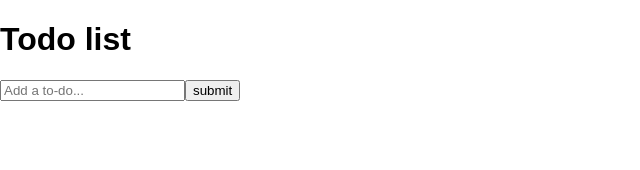
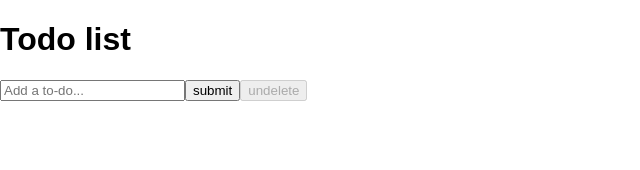
Before and after one commit to meloncatty/react-linked-list, a React (Create React App) app: page / in a window 1280 px wide. Shown: the top 170 px of the page, without its empty margins (0-640 px from the left). Built offline with nearby package versions, Linux system fonts and the light colour scheme.

Commit message:
add undelete functionality add undelete tests

```diff
--- a/src/App.js
+++ b/src/App.js
@@ -5,10 +5,10 @@ import './App.css'
 import actions from './actions/actions.js'
 import { connect } from 'react-redux'
 
-export const App = ({ submitTodo, todos, deleteTodo }) => (
+export const App = ({ submitTodo, todos, deleteTodo, undeleteTodo }) => (
   <div>
     <h1>Todo list</h1>
-    <ToDo submitTodo={submitTodo} />
+    <ToDo submitTodo={submitTodo} undeleteTodo={undeleteTodo} />
     <TodoList todos={todos} deleteTodo={deleteTodo} />
   </div>
 )
@@ -23,6 +23,10 @@ const mapDispatchToProps = dispatch => ({
   },
   deleteTodo: (id) => {
     dispatch(actions.deleteTodo(id))
+  },
+
+  undeleteTodo: () => {
+    dispatch(actions.undeleteTodo())
   }
 })
 
--- a/src/actions/actions.js
+++ b/src/actions/actions.js
@@ -21,6 +21,12 @@ const actions = {
       type: types.DELETE_TODO,
       id
     }
+  },
+
+  undeleteTodo () {
+    return {
+      type: types.UNDELETE_TODO
+    }
   }
 }
 
--- a/src/components/ToDo.js
+++ b/src/components/ToDo.js
@@ -1,6 +1,6 @@
 import React from 'react'
 
-const ToDo = ({submitTodo}) => {
+const ToDo = ({submitTodo, undeleteTodo}) => {
   let input
 
   return (
@@ -20,9 +20,15 @@ const ToDo = ({submitTodo}) => {
           }}
         />
         <button
-          className='submit-to-do'
+          className='submit-todo'
           type='submit'>
           submit
+        </button>
+        <button
+          className='undelete-todo'
+          onClick={() => undeleteTodo()}
+          disabled>
+          undelete
         </button>
       </form>
     </div>
--- a/src/constants/constants.js
+++ b/src/constants/constants.js
@@ -1,6 +1,7 @@
 const types = {
   SUBMIT_TODO: 'SUBMIT_TODO',
-  DELETE_TODO: 'DELETE_TODO'
+  DELETE_TODO: 'DELETE_TODO',
+  UNDELETE_TODO: 'UNDELETE_TODO'
 }
 
 export default types
--- a/src/reducer/reducer.js
+++ b/src/reducer/reducer.js
@@ -1,7 +1,8 @@
 import types from '../constants/constants.js'
 
 export const initialState = {
-  todos: []
+  todos: [],
+  deleted: {}
 }
 
 export const reducer = (state = initialState, action) => {
@@ -25,7 +26,18 @@ export const reducer = (state = initialState, action) => {
           ...state.todos.filter(todo => (
             todo.id !== action.id
           ))
-        ]
+        ],
+        deleted: state.todos.filter(todo => todo.id === action.id)[0]
+      }
+
+    case types.UNDELETE_TODO:
+      return {
+        ...state,
+        todos: [
+          ...state.todos,
+          state.deleted
+        ],
+        deleted: {}
       }
 
     default:
```
Also changed, not shown: 2 other files (tests, documents, lock files or other folders).
